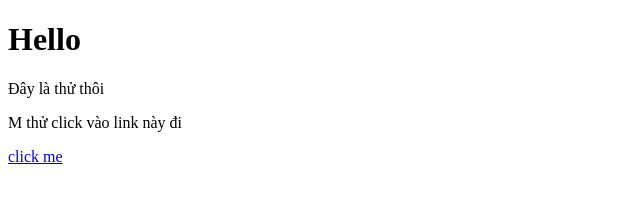
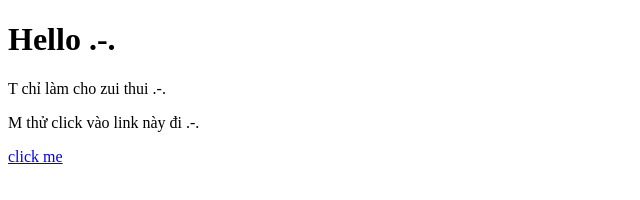
Before and after one commit to tungbach5a/test, a plain HTML site: page index.html in a window 1280 px wide. Shown: the whole page, without its empty margins (0-640 px from the left). Drawn offline with Linux system fonts and the light colour scheme.

Commit message:
Update index.html

```diff
--- a/index.html
+++ b/index.html
@@ -1,9 +1,9 @@
 <!DOCTYPE html>
 <html lang="en">
 <body>
-    <h1>Hello</h1>
-    <p>Đây là thử thôi</p>
-    <p>M thử click vào link này đi</p>
+    <h1>Hello .-.</h1>
+    <p>T chỉ làm cho zui thui .-.</p>
+    <p>M thử click vào link này đi .-.</p>
     <a href="https://www.youtube.com/watch?v=dQw4w9WgXcQ"> click me</a>
     </body>
     </html>
```
